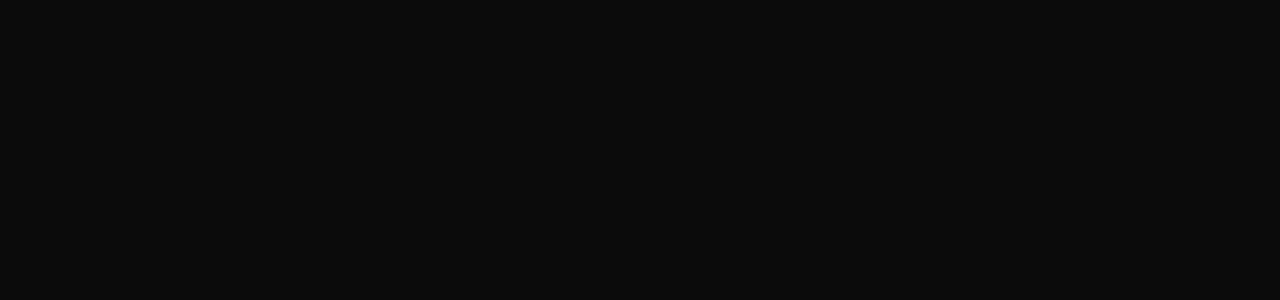
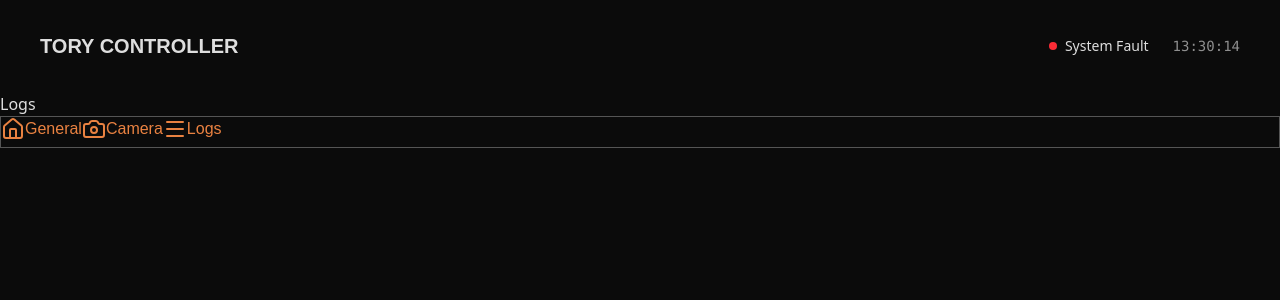
Before and after one commit to Ofori01/tory, a React app: page /logs in a window 1280 px wide. Before the commit this address had no page. Shown: the top 300 px of the page. Built offline with nearby package versions, Linux system fonts and the light colour scheme; the HTML template or start-up script is replaced by a standard one.

Commit message:
feat: added basic routing for main pages

```diff
--- a/src/App.tsx
+++ b/src/App.tsx
@@ -3,6 +3,9 @@
 import ProtectedRoutes from "./layouts/auth/ProtectedRoutes";
 import MainLayout from "./layouts/MainLayout";
 import Login from "./pages/auth/Login";
+import GeneralPage from "./pages/GeneralPage";
+import CameraPage from "./pages/CameraPage";
+import LogsPage from "./pages/LogsPage";
 
 function App() {
   return (
@@ -10,7 +13,11 @@
       <Route path="/login" element={<Login />} />
 
       <Route element={<ProtectedRoutes />}>
-        <Route path="/" element={<MainLayout />}></Route>
+        <Route path="/*" element={<MainLayout />}>
+          <Route index element={<GeneralPage />} />
+          <Route path="camera" element={<CameraPage />} />
+          <Route path="logs" element={<LogsPage />} />
+        </Route>
       </Route>
     </Routes>
   );
--- /dev/null
+++ b/src/components/navbar/Navbar.tsx
@@ -0,0 +1,33 @@
+import React from "react";
+import { MainNav, MainNavItem, type MainNavItemProps } from "../ui/MainNav";
+import { Camera, HomeIcon, MenuIcon } from "lucide-react";
+
+const Navbar: React.FC = () => {
+  const navItems: MainNavItemProps[] = [
+    {
+      to: "/general",
+      icon: <HomeIcon />,
+      name: "General",
+    },
+    {
+      to: "/camera",
+      icon: <Camera />,
+      name: "Camera",
+    },
+    {
+      to: "/logs",
+      icon: <MenuIcon />,
+      name: "Logs",
+    },
+  ];
+
+  return (
+    <MainNav>
+      {navItems.map((nav, index) => (
+        <MainNavItem {...nav} key={index} />
+      ))}
+    </MainNav>
+  );
+};
+
+export default Navbar;
--- /dev/null
+++ b/src/components/ui/MainNav.tsx
@@ -0,0 +1,31 @@
+import React from 'react'
+import { cn } from '../../lib/utils'
+import { NavLink } from 'react-router-dom'
+
+interface MainNavProps {
+    className?: string
+    children : React.ReactNode
+}
+
+
+export const MainNav: React.FC<MainNavProps>  = ({children}) => {
+  return (
+    <div className={cn("border border-border")}>
+        {children}
+    </div>
+  )
+}
+
+export interface MainNavItemProps {
+    to: string
+    icon: React.ReactNode
+    name: string
+}
+
+export const MainNavItem: React.FC<MainNavItemProps> = ({to, icon, name}) => {
+    return (
+        <NavLink to={to} className="active:bg-muted text-primary inline-flex">
+            {icon} <h3> {name} </h3>
+        </NavLink>
+    )
+}
--- a/src/layouts/MainLayout.tsx
+++ b/src/layouts/MainLayout.tsx
@@ -1,6 +1,7 @@
 import React from "react";
 import { Outlet } from "react-router-dom";
 import SystemHeader from "../components/ui/SystemHeader";
+import Navbar from "../components/navbar/Navbar";
 
 const MainLayout: React.FC = () => {
   return (
@@ -15,6 +16,8 @@
       <div className="">
         <Outlet />
       </div>
+
+      <Navbar />
     </div>
   );
 };
--- /dev/null
+++ b/src/pages/CameraPage.tsx
@@ -0,0 +1,11 @@
+import React from 'react'
+
+const CameraPage : React.FC = () => {
+  return (
+    <div>
+      Camera
+    </div>
+  )
+}
+
+export default CameraPage
--- /dev/null
+++ b/src/pages/GeneralPage.tsx
@@ -0,0 +1,11 @@
+import React from 'react'
+
+const GeneralPage : React.FC = () => {
+  return (
+    <div>
+
+    </div>
+  )
+}
+
+export default GeneralPage
--- /dev/null
+++ b/src/pages/LogsPage.tsx
@@ -0,0 +1,11 @@
+import React from 'react'
+
+const LogsPage: React.FC = () => {
+  return (
+    <div>
+      Logs
+    </div>
+  )
+}
+
+export default LogsPage
--- a/src/pages/auth/Login.tsx
+++ b/src/pages/auth/Login.tsx
@@ -2,35 +2,34 @@
 import LoginButton from "../../components/auth/LoginButton";
 import AuthDialog from "../../components/auth/AuthDialog";
 import SystemHeader from "../../components/ui/SystemHeader";
+import { useNavigate } from "react-router-dom";
 
 const Login: React.FC = () => {
   const [showAuthDialog, setShowAuthDialog] = useState(false);
   const [pin, setPin] = useState("");
   const [loading, setLoading] = useState(false);
+  const navigate = useNavigate();
 
   const handleLoginClick = () => {
     setShowAuthDialog(true);
+
   };
 
   const handlePinSubmit = async () => {
     setLoading(true);
 
-    // Simulate authentication
+
     try {
       console.log("Authenticating with PIN:", pin);
-      // Add your authentication logic here
 
-      // Simulate API call
-      await new Promise((resolve) => setTimeout(resolve, 1500));
 
-      // Handle successful authentication
-      console.log("Authentication successful");
       setShowAuthDialog(false);
       setPin("");
+      navigate('/general')
     } catch (error) {
       console.error("Authentication failed:", error);
-      // Handle authentication error
-      setPin(""); // Clear pin on failure
+
+      setPin("");
     } finally {
       setLoading(false);
     }
```
Lines whose indentation alone changed are shown as unchanged.
